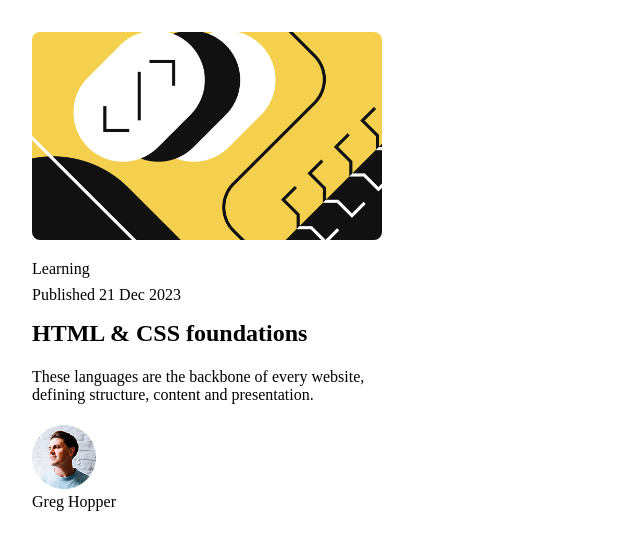
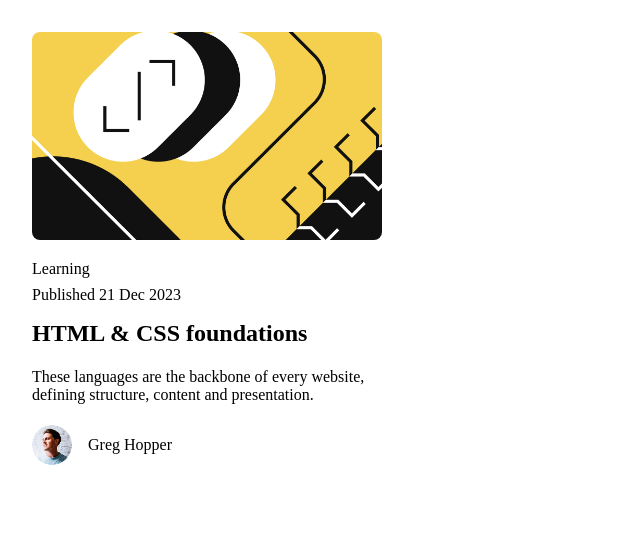
Before and after one commit to nkululek0/learning-card, a React (Vite) app: page / in a window 1280 px wide. Shown: the top 550 px of the page, without its empty margins (0-640 px from the left). Built offline with nearby package versions, Linux system fonts and the light colour scheme.

Commit message:
(Update): aligns the publisher's image correctly

```diff
--- a/src/components/Card/Card.jsx
+++ b/src/components/Card/Card.jsx
@@ -23,7 +23,7 @@ export function Card () {
                 </article>
                 <div className={ styles.publisher }>
                     <div className={ styles.avatar }>
-                        <img src={ Avatar } alt="image of publisher" />
+                        <img className={ styles.avatarImage } src={ Avatar } alt="image of publisher" />
                     </div>
                     <p className={ styles.publisherName }>
                         Greg Hopper
--- a/src/components/Card/Card.module.css
+++ b/src/components/Card/Card.module.css
@@ -11,20 +11,20 @@
     width: 100%;
     height: 100%;
     margin-bottom: 1rem;
-}
 
     .image {
         width: 100%;
         height: 100%;
         border-radius: 8px;
     }
+}
+
 
 /* END Image Related */
 
 /* Content Related */
 .contentWrapper {
     margin-bottom: 1.3rem;
-}
 
     .meta {
         margin-bottom: 1rem;
@@ -36,5 +36,29 @@
     .heading {
         margin-bottom: 1.3rem;
     }
+}
+
 
 /* END Content Related */
+
+/* Publisher Related */
+.publisher {
+    display: flex;
+    align-items: center;
+    gap: 1rem;
+
+    .avatar {
+        width: 40px;
+        height: 40px;
+        border-radius: 50%;
+        overflow: hidden;
+
+        .avatarImage {
+            width: 100%;
+            height: 100%;
+        }
+    }
+}
+
+
+/* END Publisher Related */
```
Lines whose indentation alone changed are shown as unchanged.
